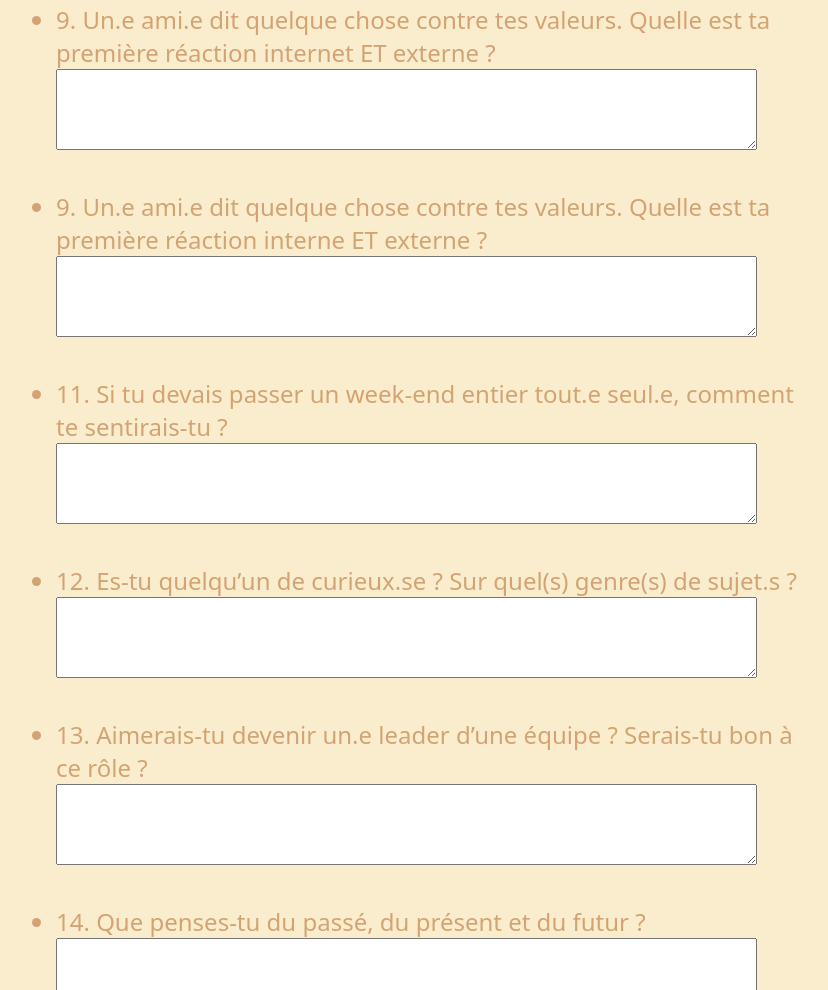
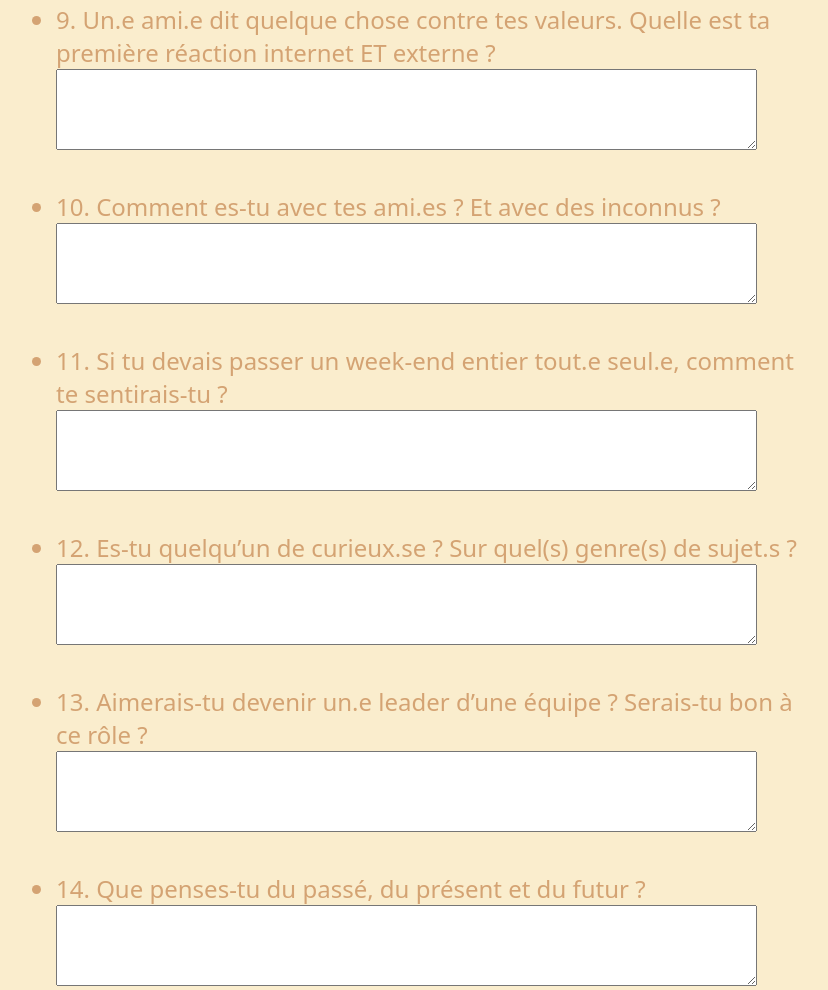
Before and after one commit to judeb0x/questionnaire, a plain HTML site: page index.html in a window 1280 px wide. Shown: the part 1557-2547 px from the top of the page, without its empty margins (224-1052 px from the left). Drawn offline with Linux system fonts and the light colour scheme; a web font is replaced by a local one.

Commit message:
Update index.html

```diff
--- a/index.html
+++ b/index.html
@@ -89,7 +89,7 @@
      <br>
      <section class="comportement">
        <li> <label for="comportement">
-9. Un.e ami.e dit quelque chose contre tes valeurs. Quelle est ta première réaction interne ET externe ?</label>
+10. Comment es-tu avec tes ami.es ? Et avec des inconnus ?</label>
         <br>
         <textarea id="comportement" name="comportement" rows="5" cols="85" required="required"></textarea>
       </section>
```
